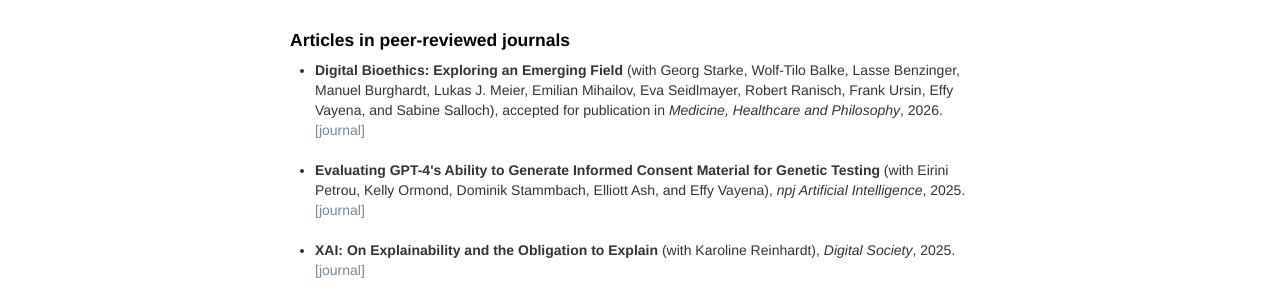
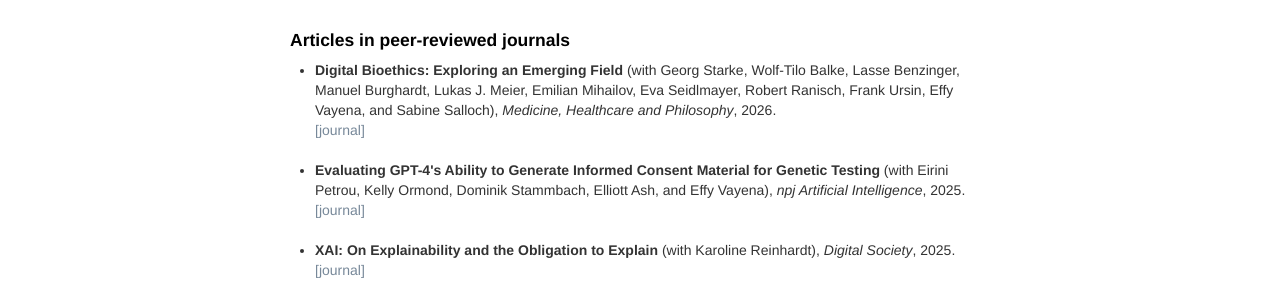
Before and after one commit to oliverbuchholz/oliverbuchholz.github.io, a Jekyll site: the page built from pages/writing.md, in a window 1280 px wide. Shown: the part 252-546 px from the top of the page. Built offline with Jekyll 4.4.1, drawn with Linux system fonts in a browser that asks for light colours.

Commit message:
Update writing.md

```diff
--- a/pages/writing.md
+++ b/pages/writing.md
@@ -14,7 +14,7 @@ description: Oliver Buchholz | Writing
 <h4>Articles in peer-reviewed journals</h4>
 
 <ul>
-<li><b>Digital Bioethics: Exploring an Emerging Field</b> (with Georg Starke, Wolf-Tilo Balke, Lasse Benzinger, Manuel Burghardt, Lukas J. Meier, Emilian Mihailov, Eva Seidlmayer, Robert Ranisch, Frank Ursin, Effy Vayena, and Sabine Salloch), accepted for publication in <i>Medicine, Healthcare and Philosophy</i>, 2026.<br><a href= "https://doi.org/10.1007/s11019-026-10347-1" target= "_blank">[journal]</a><br><br>
+<li><b>Digital Bioethics: Exploring an Emerging Field</b> (with Georg Starke, Wolf-Tilo Balke, Lasse Benzinger, Manuel Burghardt, Lukas J. Meier, Emilian Mihailov, Eva Seidlmayer, Robert Ranisch, Frank Ursin, Effy Vayena, and Sabine Salloch), <i>Medicine, Healthcare and Philosophy</i>, 2026.<br><a href= "https://doi.org/10.1007/s11019-026-10347-1" target= "_blank">[journal]</a><br><br>
 </li>
 
 <li><b>Evaluating GPT-4's Ability to Generate Informed Consent Material for Genetic Testing</b> (with Eirini Petrou, Kelly Ormond, Dominik Stammbach, Elliott Ash, and Effy Vayena), <i>npj Artificial Intelligence</i>, 2025.<br><a href= "https://doi.org/10.1038/s44387-025-00036-4" target= "_blank">[journal]</a><br><br>
```
